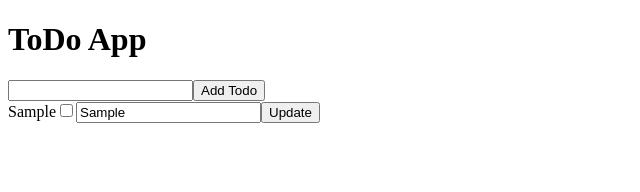
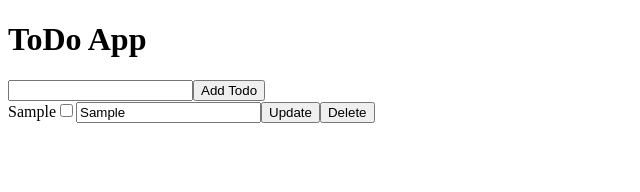
Before and after one commit to devansh-shah-11/ToDo_using_React, a React (Vite) app: page / in a window 1280 px wide. Both pictures are taken after typing "Sample" into the empty fields and a click on the button "Add Todo". Shown: the top 192 px of the page, without its empty margins (0-640 px from the left). Built offline with nearby package versions, Linux system fonts and the light colour scheme.

Commit message:
Added Delete Button

```diff
--- a/src/App.jsx
+++ b/src/App.jsx
@@ -27,15 +27,21 @@ const AddTodo = ({ addTodo }) => {
   )
 }
 
-const Todo = ({ todo, toggleComplete, updateTodo }) => {
+const Todo = ({ todo, toggleComplete, updateTodo, deleteTodo }) => {
 
   const [newTodo, setNewTodo] = useState(todo.text)
 
   const handleUpdate = () => {
+    console.log("Updating: ", newTodo)
     updateTodo({
       text: newTodo,
       status: todo.status,
     })
+  }
+
+  const handleDelete = () => {
+    console.log("Deleting: ", todo)
+    deleteTodo(todo)
   }
 
   return (
@@ -52,6 +58,7 @@ const Todo = ({ todo, toggleComplete, updateTodo }) => {
       />
       <input type="text" value={newTodo} onChange={(e) => setNewTodo(e.target.value)} />
       <button onClick={handleUpdate}>Update</button>
+      <button onClick={handleDelete}>Delete</button>
       {todo.status}
     </div>
   )
@@ -80,6 +87,11 @@ function App() {
     )
   }
 
+  const deleteTodo = (todoToDelete) => {
+    setTodos(todos.filter(todo => todo !== todoToDelete))
+    console.log("Deleted: ", todoToDelete)
+  }
+
   return (
     <>
       <h1>ToDo App</h1>
@@ -92,6 +104,7 @@ function App() {
           todo={todo}
           toggleComplete={toggleComplete}
           updateTodo={updateTodo}
+          deleteTodo={deleteTodo}
         />
       ))}
     </>
--- a/src/main.jsx
+++ b/src/main.jsx
@@ -3,7 +3,5 @@ import ReactDOM from 'react-dom/client'
 import App from './App.jsx'
 
 ReactDOM.createRoot(document.getElementById('root')).render(
-  <React.StrictMode>
     <App />
-  </React.StrictMode>,
 )
```
